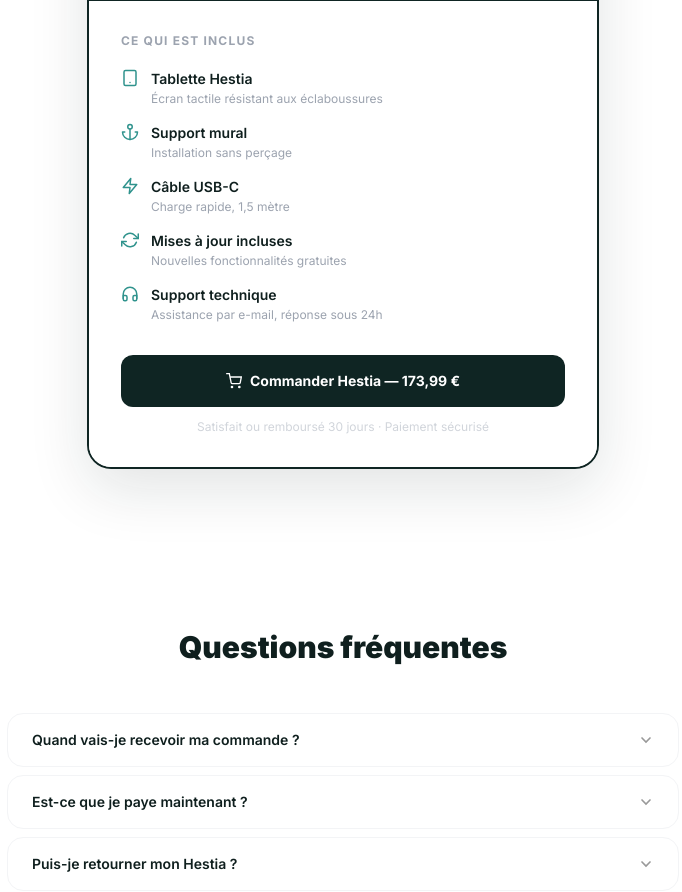
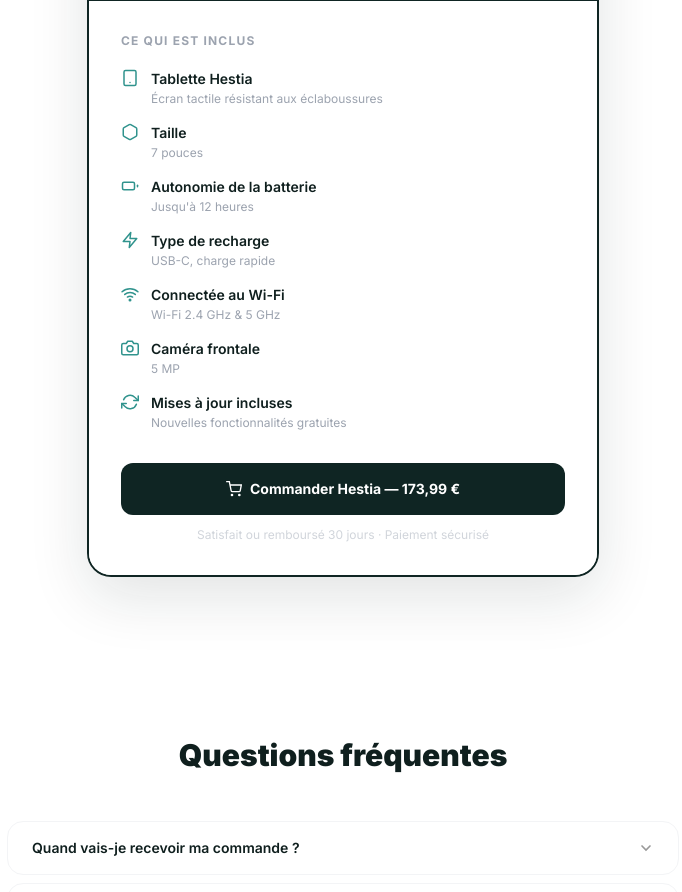
Before and after one commit to tomdb001/hestia, a Next.js app: page /tarifs in a window 1280 px wide. Shown: the part 660-1552 px from the top of the page, without its empty margins (297-979 px from the left). Built offline with nearby package versions, Linux system fonts and the light colour scheme.

Commit message:
Zoom logo in header; update tarifs specs (size, battery, wifi, camera)
Co-Authored-By: Claude Sonnet 4.6 <noreply@anthropic.com>

```diff
--- a/components/Header.tsx
+++ b/components/Header.tsx
@@ -49,6 +49,7 @@ export default function Header() {
               width={72}
               height={72}
               className="object-contain"
+              style={{ transform: 'scale(1.6)', transformOrigin: 'center' }}
               priority
             />
           </Link>
--- a/components/TarifsContent.tsx
+++ b/components/TarifsContent.tsx
@@ -20,20 +20,28 @@ export default function TarifsContent() {
       label: 'Tablette Hestia', desc: 'Écran tactile résistant aux éclaboussures',
     },
     {
-      icon: <svg width="18" height="18" viewBox="0 0 24 24" fill="none" stroke="currentColor" strokeWidth="2" strokeLinecap="round" strokeLinejoin="round"><path d="M12 22V8"/><path d="M5 12H2a10 10 0 0020 0h-3"/><circle cx="12" cy="5" r="3"/></svg>,
-      label: 'Support mural', desc: 'Installation sans perçage',
+      icon: <svg width="18" height="18" viewBox="0 0 24 24" fill="none" stroke="currentColor" strokeWidth="2" strokeLinecap="round" strokeLinejoin="round"><path d="M21 16V8a2 2 0 00-1-1.73l-7-4a2 2 0 00-2 0l-7 4A2 2 0 003 8v8a2 2 0 001 1.73l7 4a2 2 0 002 0l7-4A2 2 0 0021 16z"/></svg>,
+      label: 'Taille', desc: '7 pouces',
+    },
+    {
+      icon: <svg width="18" height="18" viewBox="0 0 24 24" fill="none" stroke="currentColor" strokeWidth="2" strokeLinecap="round" strokeLinejoin="round"><rect x="2" y="7" width="16" height="10" rx="2"/><path d="M22 11v2"/></svg>,
+      label: 'Autonomie de la batterie', desc: "Jusqu'à 12 heures",
     },
     {
       icon: <svg width="18" height="18" viewBox="0 0 24 24" fill="none" stroke="currentColor" strokeWidth="2" strokeLinecap="round" strokeLinejoin="round"><polygon points="13 2 3 14 12 14 11 22 21 10 12 10 13 2"/></svg>,
-      label: 'Câble USB-C', desc: 'Charge rapide, 1,5 mètre',
+      label: 'Type de recharge', desc: 'USB-C, charge rapide',
+    },
+    {
+      icon: <svg width="18" height="18" viewBox="0 0 24 24" fill="none" stroke="currentColor" strokeWidth="2" strokeLinecap="round" strokeLinejoin="round"><path d="M5 12.55a11 11 0 0114.08 0"/><path d="M1.42 9a16 16 0 0121.16 0"/><path d="M8.53 16.11a6 6 0 016.95 0"/><circle cx="12" cy="20" r="1" fill="currentColor"/></svg>,
+      label: 'Connectée au Wi-Fi', desc: 'Wi-Fi 2.4 GHz & 5 GHz',
+    },
+    {
+      icon: <svg width="18" height="18" viewBox="0 0 24 24" fill="none" stroke="currentColor" strokeWidth="2" strokeLinecap="round" strokeLinejoin="round"><path d="M23 19a2 2 0 01-2 2H3a2 2 0 01-2-2V8a2 2 0 012-2h4l2-3h6l2 3h4a2 2 0 012 2z"/><circle cx="12" cy="13" r="4"/></svg>,
+      label: 'Caméra frontale', desc: '5 MP',
     },
     {
       icon: <svg width="18" height="18" viewBox="0 0 24 24" fill="none" stroke="currentColor" strokeWidth="2" strokeLinecap="round" strokeLinejoin="round"><polyline points="23 4 23 10 17 10"/><polyline points="1 20 1 14 7 14"/><path d="M3.51 9a9 9 0 0114.85-3.36L23 10M1 14l4.64 4.36A9 9 0 0020.49 15"/></svg>,
       label: 'Mises à jour incluses', desc: 'Nouvelles fonctionnalités gratuites',
-    },
-    {
-      icon: <svg width="18" height="18" viewBox="0 0 24 24" fill="none" stroke="currentColor" strokeWidth="2" strokeLinecap="round" strokeLinejoin="round"><path d="M3 18v-6a9 9 0 0118 0v6"/><path d="M21 19a2 2 0 01-2 2h-1a2 2 0 01-2-2v-3a2 2 0 012-2h3z"/><path d="M3 19a2 2 0 002 2h1a2 2 0 002-2v-3a2 2 0 00-2-2H3z"/></svg>,
-      label: 'Support technique', desc: 'Assistance par e-mail, réponse sous 24h',
     },
   ];
 
```
